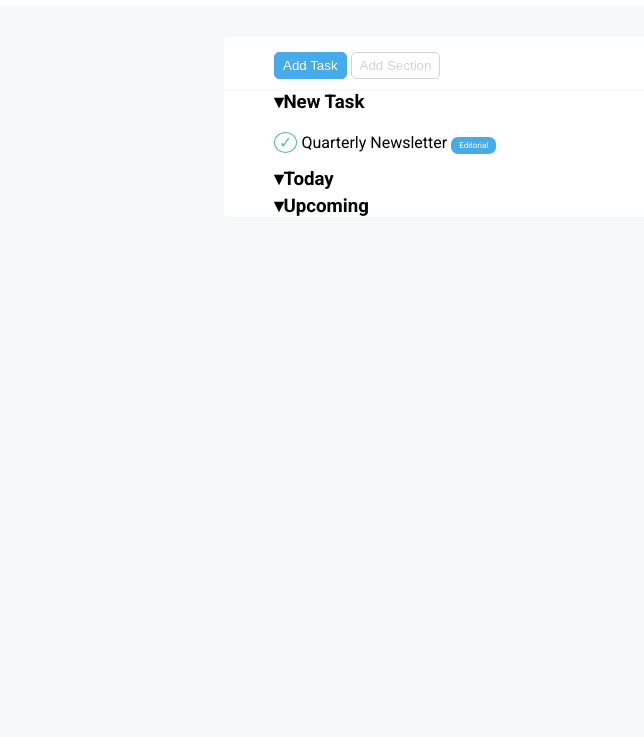
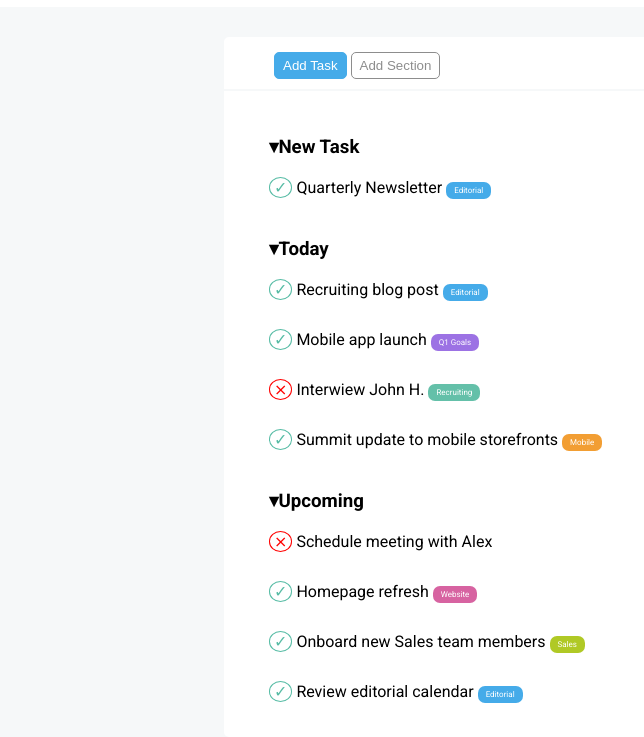
Before and after one commit to AnotherDebug/html-css-toboolist, a plain HTML site: page index.html in a window 1280 px wide. Shown: the part 68-805 px from the top of the page, without its empty margins (0-644 px from the left). Drawn offline with Linux system fonts and the light colour scheme.

Commit message:
fine correzione

```diff
--- a/assets/css/style.css
+++ b/assets/css/style.css
@@ -14,9 +14,15 @@ body {
 .container {
     background-color: white;
     width: 65%;
+    max-width: 80%;
     margin: auto;
     margin-top: 30px;
     border-radius: 5px;
+}
+
+section {
+    margin-top: 20px;
+    padding-bottom: 20px;
 }
 
 .label {
@@ -26,12 +32,19 @@ body {
     color: white;
 }
 
-.circle {
+.circle-green {
     width: 50px;
     height: 50px;
     line-height: 50px;
     border-radius: 50%;
     border: 1px solid #57BCA5;
+}
+.circle-red {
+    width: 50px;
+    height: 50px;
+    line-height: 50px;
+    border-radius: 50%;
+    border: 1px solid red;
 }
 
 
@@ -66,18 +79,20 @@ main>section div {
 section div input {
     padding: 5px 8px;
     border-radius: 5px;
-    border: 1px solid lightgray;
-    color: lightgray;
+    border: 1px solid rgb(141, 141, 141);
+    color: rgb(141, 141, 141);
 }
 
-#button-blue {
+#button-task {
     background-color: #45ABE9;
     color: white;
     border-color: #45ABE9;
+    cursor: pointer;
 }
 
-#button-white {
+#button-section {
     background-color: white;
+    cursor: pointer;
 }
 
 hr {
@@ -87,12 +102,14 @@ hr {
 /* List */
 
 
-.list {
+.task {
     list-style: none;
-    margin-left: 50px;
+    padding-left: 45px;
 }
 
-
+.section {
+    list-style: none;
+}
 
 .label.editorial {
     background-color: #45ABE9;
@@ -109,7 +126,7 @@ hr {
 .label.website {
     background-color: #D763A1;
 }
-.label.seals {
+.label.sales {
     background-color: #B0C925;
 }
 
@@ -126,11 +143,12 @@ hr {
 }
 /* Uncheck list */
 .unchecked:before{
-	content: "\2717";
-	padding-right:7px;
+    padding:4px;
+	content: "\2A2F";
 	color: red;
 }
 
 h3 {
     margin-bottom: 5px;
+    margin-top: 25px;
 }
--- a/index.html
+++ b/index.html
@@ -30,8 +30,8 @@
         <!-- Task + Section -->
         <section>
             <div>
-                <input id="button-blue" type="button" value="Add Task">
-                <input id="button-white" type="button" value="Add Section">
+                <input id="button-task" type="button" value="Add Task">
+                <input id="button-section" type="button" value="Add Section">
             </div>
             <hr>
         </section>
@@ -67,18 +67,65 @@
         </section> -->
 
         <section>
-            <ul class="list">
+            <ul class="task">
                 <li>
                     <h3 class="arrow-down">New Task</h3>
-                    <span class="circle checked"></span>
-                    <span>Quarterly Newsletter</span>
-                    <span class="label editorial">Editorial</span>
+                    <ul class="section">
+                        <li>
+                            <span class="circle-green checked"></span>
+                            <span>Quarterly Newsletter</span>
+                            <span class="label editorial">Editorial</span>
+                        </li>
+                    </ul>
                 </li>
                 <li>
                     <h3 class="arrow-down">Today</h3>
+                    <ul class="section">
+                        <li>
+                            <span class="circle-green checked"></span>
+                            <span>Recruiting blog post</span>
+                            <span class="label editorial">Editorial</span>
+                        </li>
+                        <li>
+                            <span class="circle-green checked"></span>
+                            <span>Mobile app launch</span>
+                            <span class="label goals">Q1 Goals</span>
+                        </li>
+                        <li>
+                            <span class="circle-red unchecked"></span>
+                            <span>Interwiew John H.</span>
+                            <span class="label recruiting">Recruiting</span>
+                        </li>
+                        <li>
+                            <span class="circle-green checked"></span>
+                            <span>Summit update to mobile storefronts</span>
+                            <span class="label mobile">Mobile</span>
+                        </li>
+                    </ul>
                 </li>
                 <li>
                     <h3 class="arrow-down">Upcoming</h3>
+                    <ul class="section">
+                        <li>
+                            <span class="circle-red unchecked"></span>
+                            <span>Schedule meeting with Alex</span>
+                        </li>
+                        <li>
+                            <span class="circle-green checked"></span>
+                            <span>Homepage refresh</span>
+                            <span class="label website">Website</span>
+                        </li>
+                        <li>
+                            <span class="circle-green checked"></span>
+                            <span>Onboard new Sales team members</span>
+                            <span class="label sales">Sales</span>
+                        </li>
+                        <li>
+                            <span class="circle-green checked"></span>
+                            <span>Review editorial calendar</span>
+                            <span class="label editorial">Editorial</span>
+                        </li>
+                    </ul>
                 </li>
             </ul>
         </section>
```
